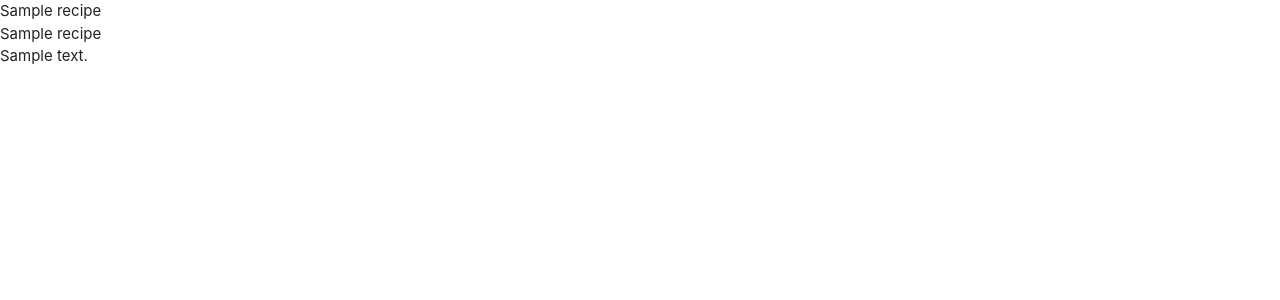
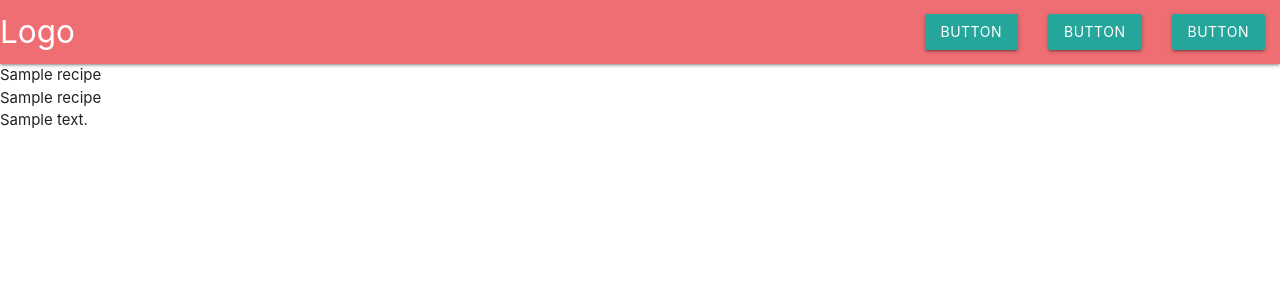
Before and after one commit to BBrocklebank/recipe_road, a Flask app: page / in a window 1280 px wide. Shown: the top 300 px of the page. Run offline with Flask 2, Linux system fonts and the light colour scheme; a database or web service that is not in the repository returns one stand-in record (values such as "Sample title"); some libraries are stand-ins or nearby versions.

Commit message:
Feat: Added nav bar

```diff
--- a/templates/base.html
+++ b/templates/base.html
@@ -16,6 +16,19 @@
 </head>
 <body>
 
+    <header>
+        <nav>
+            <div class="nav-wrapper">
+              <a href="#!" class="brand-logo">Logo</a>
+              <ul class="right hide-on-med-and-down">
+                <li><a class="waves-effect waves-light btn">Button</a></li>
+                <li><a class="waves-effect waves-light btn">Button</a></li>
+                <li><a class="waves-effect waves-light btn">Button</a></li>
+              </ul>
+            </div>
+          </nav>
+    </header>
+
     {% block content %}
     {% endblock %}
 
```
